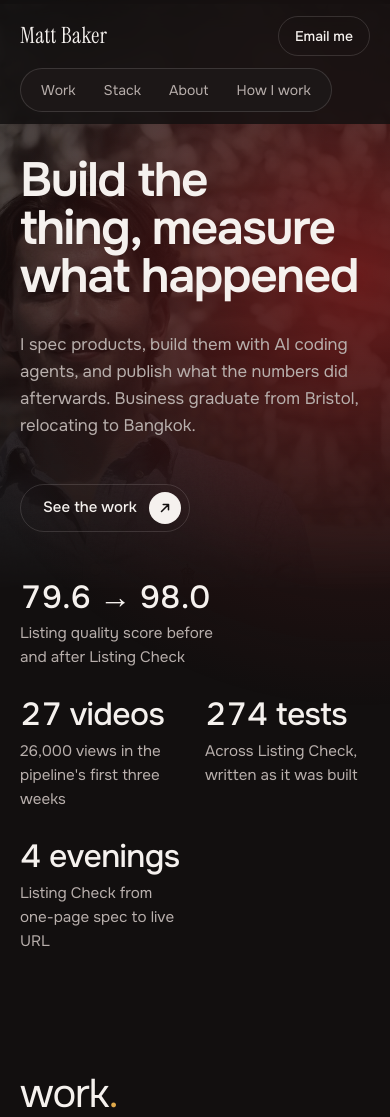
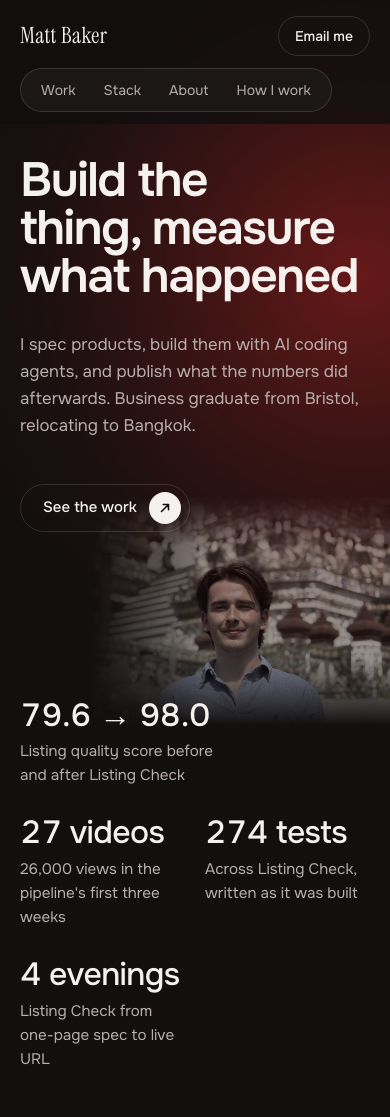
Before and after one commit to mattpbakerdev-oss/mattpbaker.dev, a plain HTML site: page index.html in a window 390 px wide. Shown: the top 1117 px of the page. Drawn offline with Linux system fonts and the light colour scheme.

Commit message:
Hero photo as an in-flow strip on phones; nav backdrop spans the full viewport
Co-Authored-By: Claude Fable 5.1 <noreply@anthropic.com>

```diff
--- a/index.html
+++ b/index.html
@@ -70,6 +70,9 @@
     position: sticky; top: 0; z-index: 20;
     display: grid; grid-template-columns: 1fr auto 1fr; align-items: center; gap: 16px;
     padding-top: 20px; padding-bottom: 20px;
+  }
+  .nav::before {
+    content: ""; position: absolute; z-index: -1; top: 0; bottom: 0; left: calc(50% - 50vw); right: calc(50% - 50vw);
     background: rgba(18,15,15,0.82); -webkit-backdrop-filter: blur(14px); backdrop-filter: blur(14px);
   }
   .wordmark { font-family: var(--serif); font-size: 1.4rem; letter-spacing: 0.02em; line-height: 1; }
@@ -134,9 +137,13 @@
   }
   @media (max-width: 900px) {
     .hero { min-height: 0; row-gap: 48px; }
-    .hero-photo { right: calc(-1 * var(--gutter)); left: calc(-1 * var(--gutter)); top: -120px; bottom: auto; height: 70vh; opacity: 0.24;
-      -webkit-mask-image: linear-gradient(to bottom, #000 0%, #000 45%, transparent 100%); mask-image: linear-gradient(to bottom, #000 0%, #000 45%, transparent 100%); }
-    .hero-photo img { object-position: 78% 18%; }
+    .hero { grid-template-rows: auto auto auto; row-gap: 0; }
+    .hero-grid { order: 1; }
+    .hero-photo { order: 2; position: relative; inset: auto; left: 20%; height: 230px; margin: -36px calc(-1 * var(--gutter)) -28px 0; opacity: 0.6; width: calc(80% + var(--gutter));
+      -webkit-mask-image: linear-gradient(to right, transparent 0%, #000 40%), linear-gradient(to bottom, transparent 0%, #000 22%, #000 70%, transparent 100%);
+      mask-image: linear-gradient(to right, transparent 0%, #000 40%), linear-gradient(to bottom, transparent 0%, #000 22%, #000 70%, transparent 100%); }
+    .hero-photo img { object-position: 58% 10%; }
+    .stats { order: 3; }
     .hero::before { width: 900px; height: 900px; right: -420px; top: -300px; }
     .hero-grid { padding-top: 24px; }
   }
--- a/work/work.css
+++ b/work/work.css
@@ -52,6 +52,9 @@ img, video { display: block; max-width: 100%; }
   position: sticky; top: 0; z-index: 20;
   display: grid; grid-template-columns: 1fr auto 1fr; align-items: center; gap: 16px;
   padding-top: 20px; padding-bottom: 20px;
+}
+.nav::before {
+  content: ""; position: absolute; z-index: -1; top: 0; bottom: 0; left: calc(50% - 50vw); right: calc(50% - 50vw);
   background: rgba(18,15,15,0.82); -webkit-backdrop-filter: blur(14px); backdrop-filter: blur(14px);
 }
 .wordmark { font-family: var(--serif); font-size: 1.4rem; letter-spacing: 0.02em; line-height: 1; }
```
